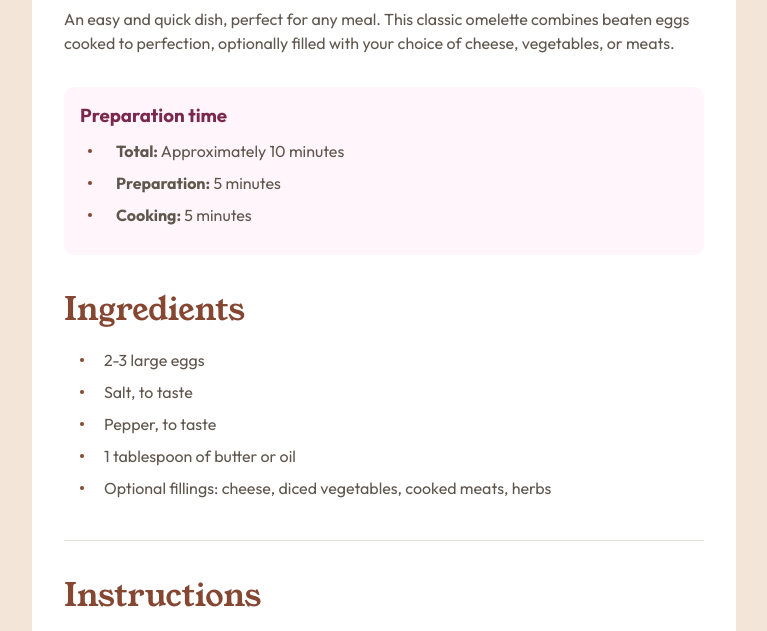
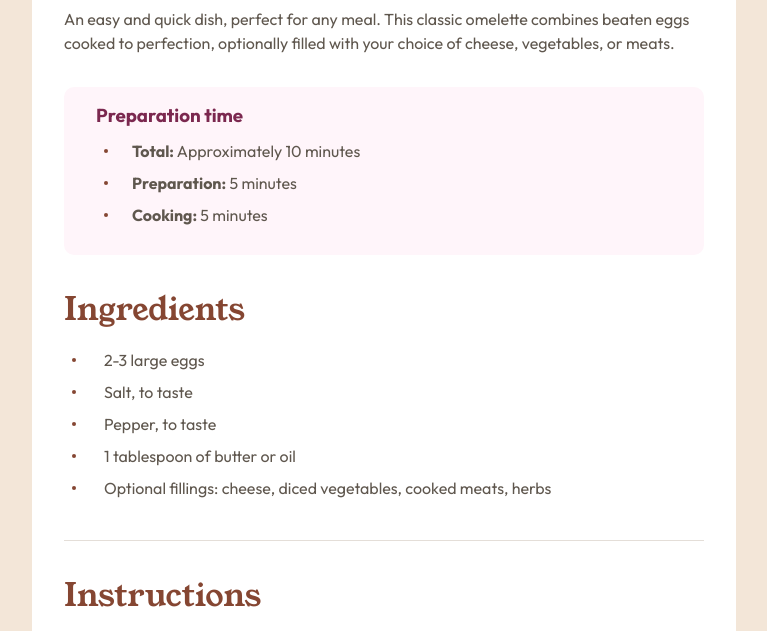
Before and after one commit to KrisvHeij/recipe-page-main, a plain HTML site: page index.html in a window 1280 px wide. Shown: the part 486-1117 px from the top of the page, without its empty margins (256-1023 px from the left). Drawn offline with Linux system fonts and the light colour scheme.

Commit message:
Update styles.css

```diff
--- a/styles.css
+++ b/styles.css
@@ -62,7 +62,7 @@ section {
   background-color: var(--c-rose-50);
   border-radius: 10px;
   margin-inline: 2rem;
-  padding: 1rem;
+  padding: 1rem 1.5rem;
 }
 
 .prep h3 {
@@ -102,7 +102,7 @@ section {
 }
 
 .ingredients ul {
-  padding-left: 1rem;
+  padding-left: 0.5rem;
   list-style: none;
 }
 
@@ -122,7 +122,7 @@ section {
 }
 
 .ingredients p {
-  margin-left: 1.5rem;
+  margin-left: 2rem;
 }
 
 .instructions h2 {
@@ -203,7 +203,7 @@ section {
 
   .prep {
     margin-inline: 0;
-    padding-inline: 1rem;
+    padding-inline: 2rem;
   }
 
   .nutrition {
```
